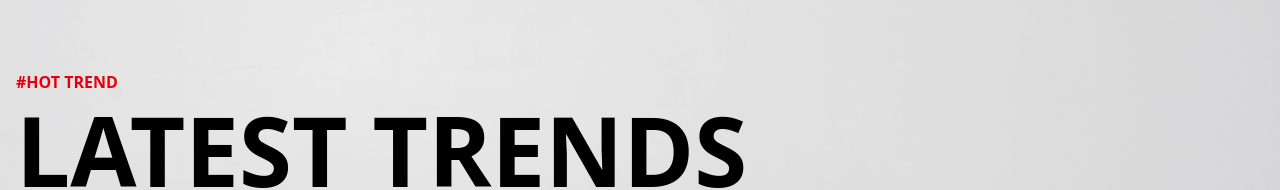
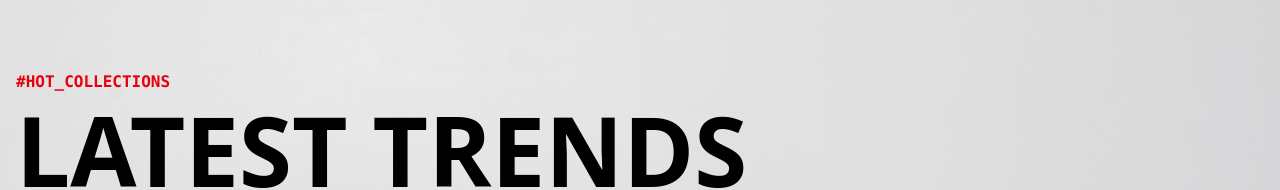
Before and after one commit to grimwebdeveloper/Neo-Commerce, a React (Vite) app: page / in a window 1280 px wide. Shown: the part 230-420 px from the top of the page. Built offline with nearby package versions, Linux system fonts and the light colour scheme.

Commit message:
feat(header): update banner text and styling to hot collections
- Change banner text from "#HOT TREND" to "#HOT_COLLECTIONS"
- Add monospace font styling to banner element

```diff
--- a/src/components/HeaderContent.jsx
+++ b/src/components/HeaderContent.jsx
@@ -1,7 +1,7 @@
 const HeaderContent = () => {
   return (
     <div className='h-screen grid content-center gap-2 px-4 max-w-screen-xl mx-auto'>
-      <div className='text-red-600 font-semibold pointer-events-none'>#HOT TREND</div>
+      <div className='text-red-600 font-semibold font-mono pointer-events-none'>#HOT_COLLECTIONS</div>
       <h1>
         <div className='font-bold text-5xl sm:text-6xl md:text-7xl lg:text-8xl pointer-events-none'>
           LATEST TRENDS
```
